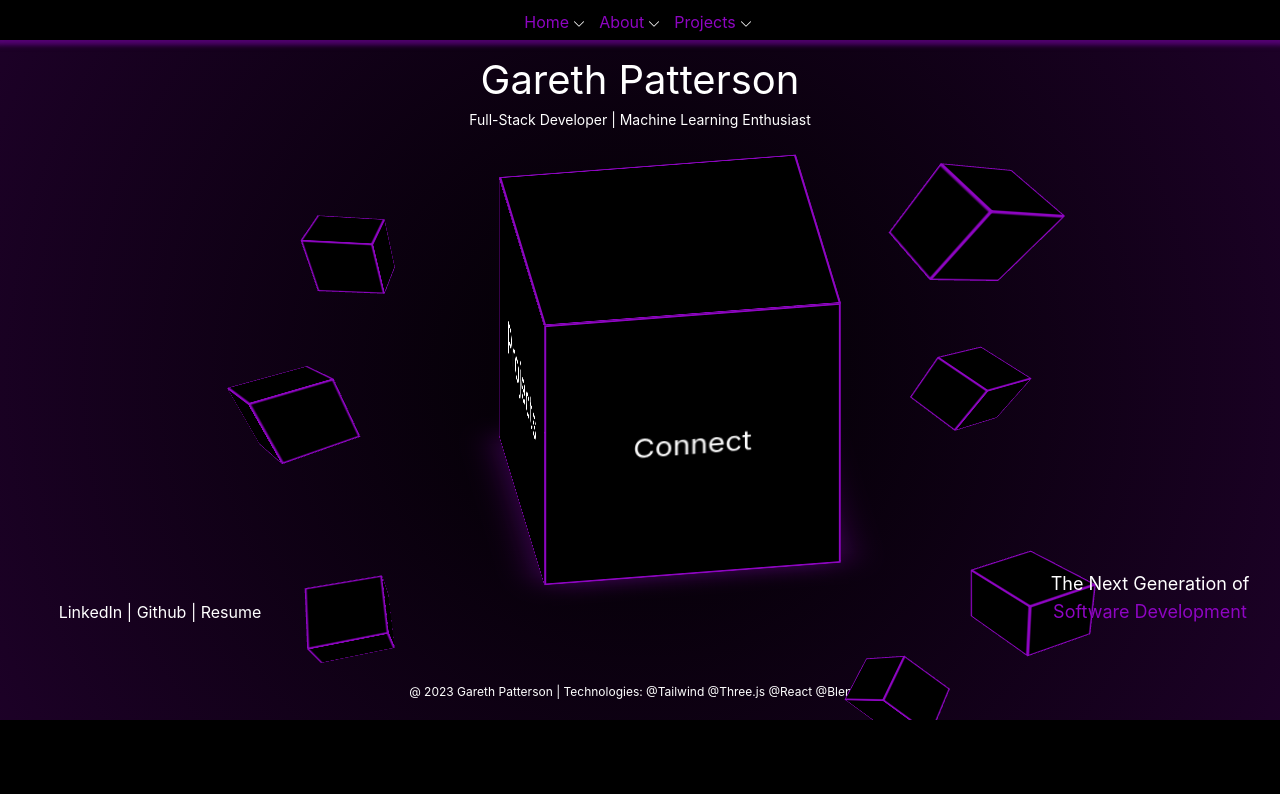
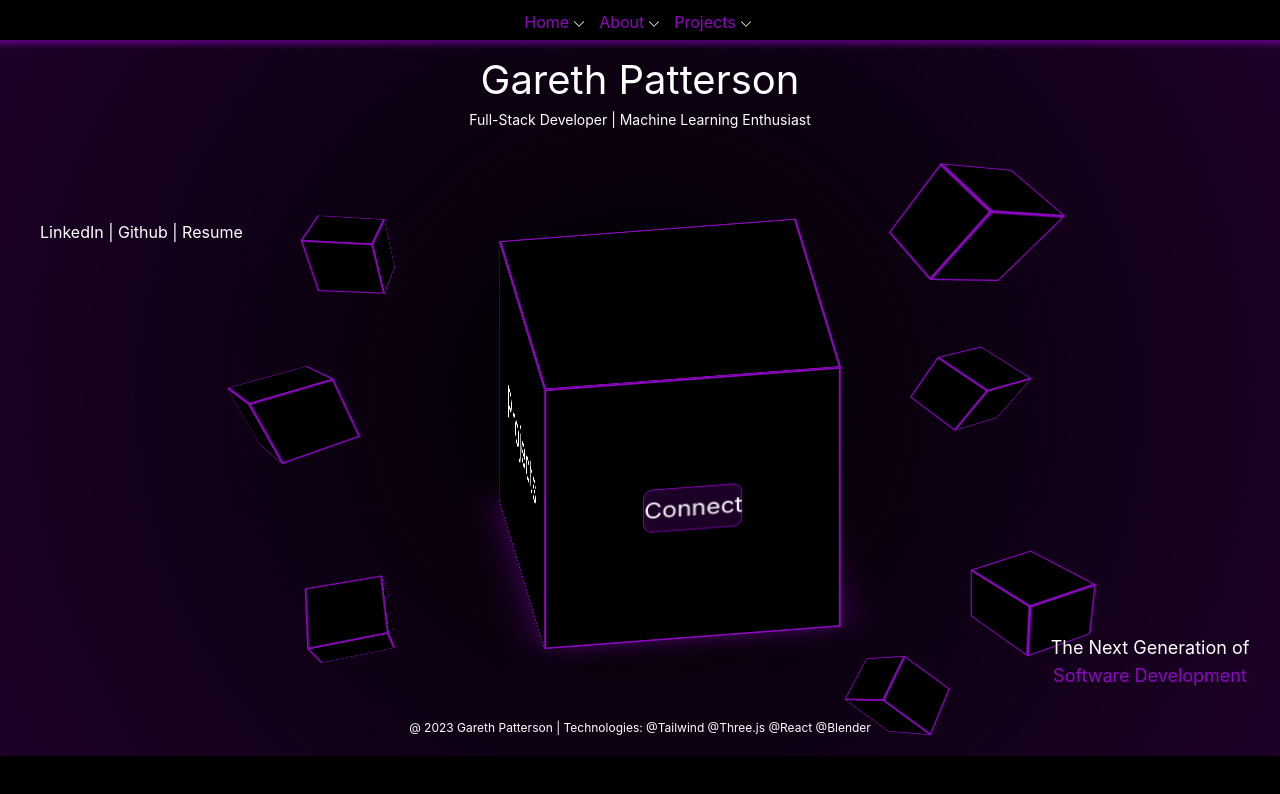
Before and after one commit to patteg21/websiteV3, a React (Create React App) app in the folder websitev3/: page / in a window 1280 px wide. Shown: the top 794 px of the page. Built offline with nearby package versions, Linux system fonts and the light colour scheme.

Commit message:
fixed home button finally

```diff
--- a/websitev3/src/About/About.js
+++ b/websitev3/src/About/About.js
@@ -25,9 +25,12 @@ export default function About(){
     return(
         <animated.div style={fadeInOut} className="About">
             <TitleArea/>
-            <p className="text-center text-xs">{'('}ps. you can move the divs{')'}</p>
+            <p className="text-center text-xs">{'('}ps. you can move the sections{')'}</p>
             <div className="grid grid-cols-3 gap-4">
                     <PersonalInterests />
+                    <div>
+                        <h1>Why Software?</h1>
+                    </div>
             </div>
 
             <Footer />
--- a/websitev3/src/Home/HomeButton.js
+++ b/websitev3/src/Home/HomeButton.js
@@ -46,6 +46,7 @@ export default function HomeButton({setSnackBarShow, snackBarShow}){
 
     return(
     <div className="Get-Connected">
+        <div className="Container-Home">
             <input
                 ref={copyEmail}
                 type="hidden"
@@ -57,5 +58,6 @@ export default function HomeButton({setSnackBarShow, snackBarShow}){
             Connect
             </button>
         </div>
+    </div>
     )
 }
--- a/websitev3/src/Home/NavCube.js
+++ b/websitev3/src/Home/NavCube.js
@@ -23,7 +23,7 @@ export default function NavCube({setSnackBarShow, snackBarShow}){
                     <h1>Projects</h1>
                     </Link>
                 </span>
-                <span style={{'--i': 3}} className="HomeButton">
+                <span style={{'--i': 3}}>
                     <HomeButton setSnackBarShow={setSnackBarShow} snackBarShow={snackBarShow}/>
                 </span>
             </div>
--- a/websitev3/src/Home/home.css
+++ b/websitev3/src/Home/home.css
@@ -26,19 +26,34 @@
 }
 
 .Get-Connected{
+    width: 100%;
+    background-color: red;
+}
+
+.Container-Home{
+    background-color: black;
+    max-width: 300px;
+    max-height: 300px;
     display: flex;
+    flex-direction: column;
+    align-items: center;
     justify-content: center;
 }
 
 .connect-button{
-    display: flex;
-    justify-content: center;
-    align-items: center;
-    font-size: 30px;
-    overflow: hidden;
+    cursor: pointer;
+    background-color: rgb(142, 5, 194,.2);
+    border: 1px solid rgb(142, 5, 194);
+    width: 100px;
+    height: 50px;
+    border-radius: 10px;
+    font-size: 25px;
+    transform: translateY(0);
+    transition: all 0.3s ease;
 }
 
 .connect-button:hover{
+    transform: translateY(-2px);
     filter: brightness(.5);
     cursor: pointer;
 
@@ -57,16 +72,6 @@ to {
     transform: scale(4);
     opacity: 0;
 }
-}
-
-.Link-Area{
-    grid-row:4;
-    text-align: center;
-    z-index: 1;
-}
-
-.Link-Area a:hover{
-    filter: brightness(.8);
 }
 
 .ResumeClick{
@@ -164,9 +169,6 @@ to {
     background: linear-gradient(black,rgb(142, 5, 194, .5));
 }
 
-.HomeButton:hover{
-    background-color: black;
-}
 
 .NavCube div span h1{
     font-size: 50px;
```
Lines whose indentation alone changed are shown as unchanged.
